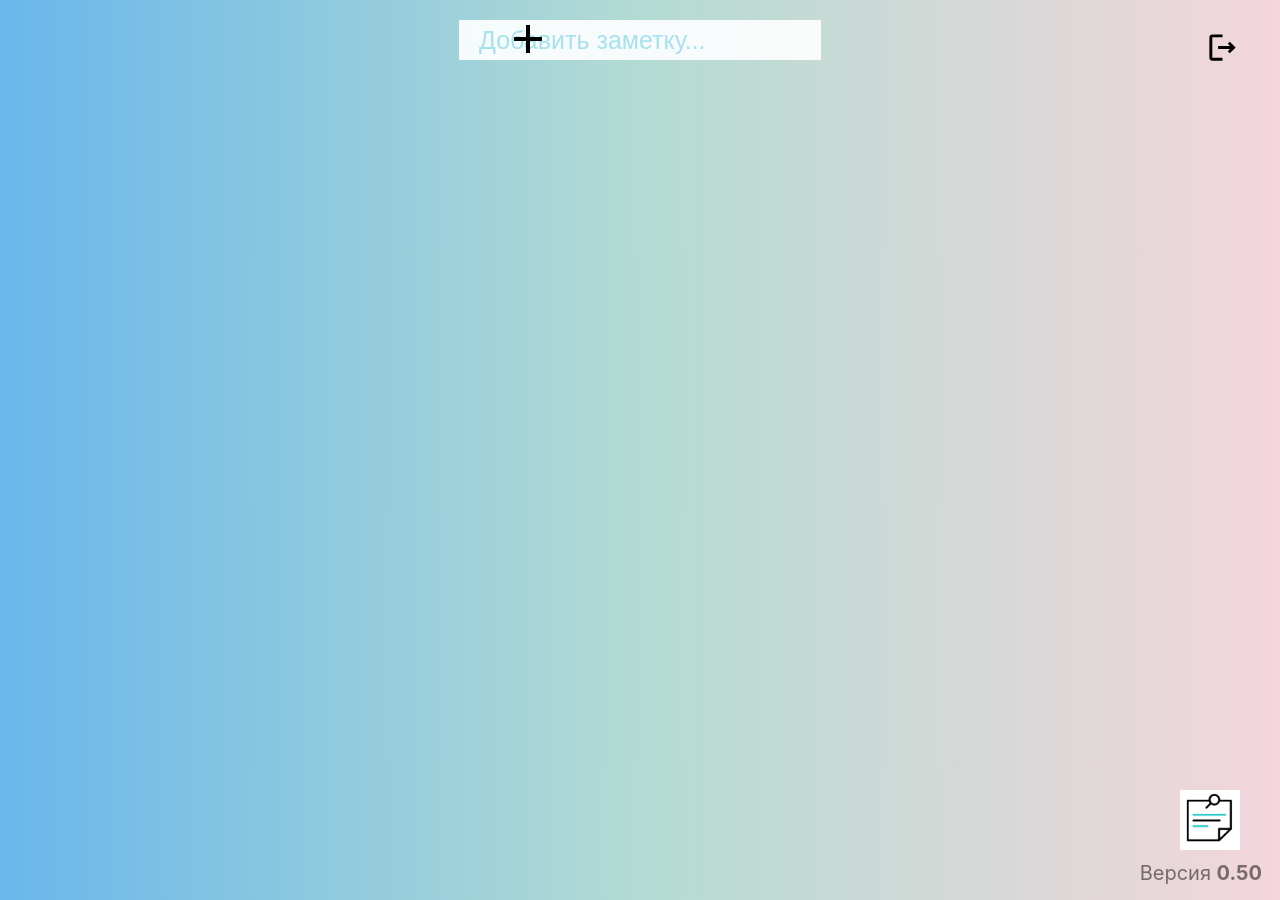
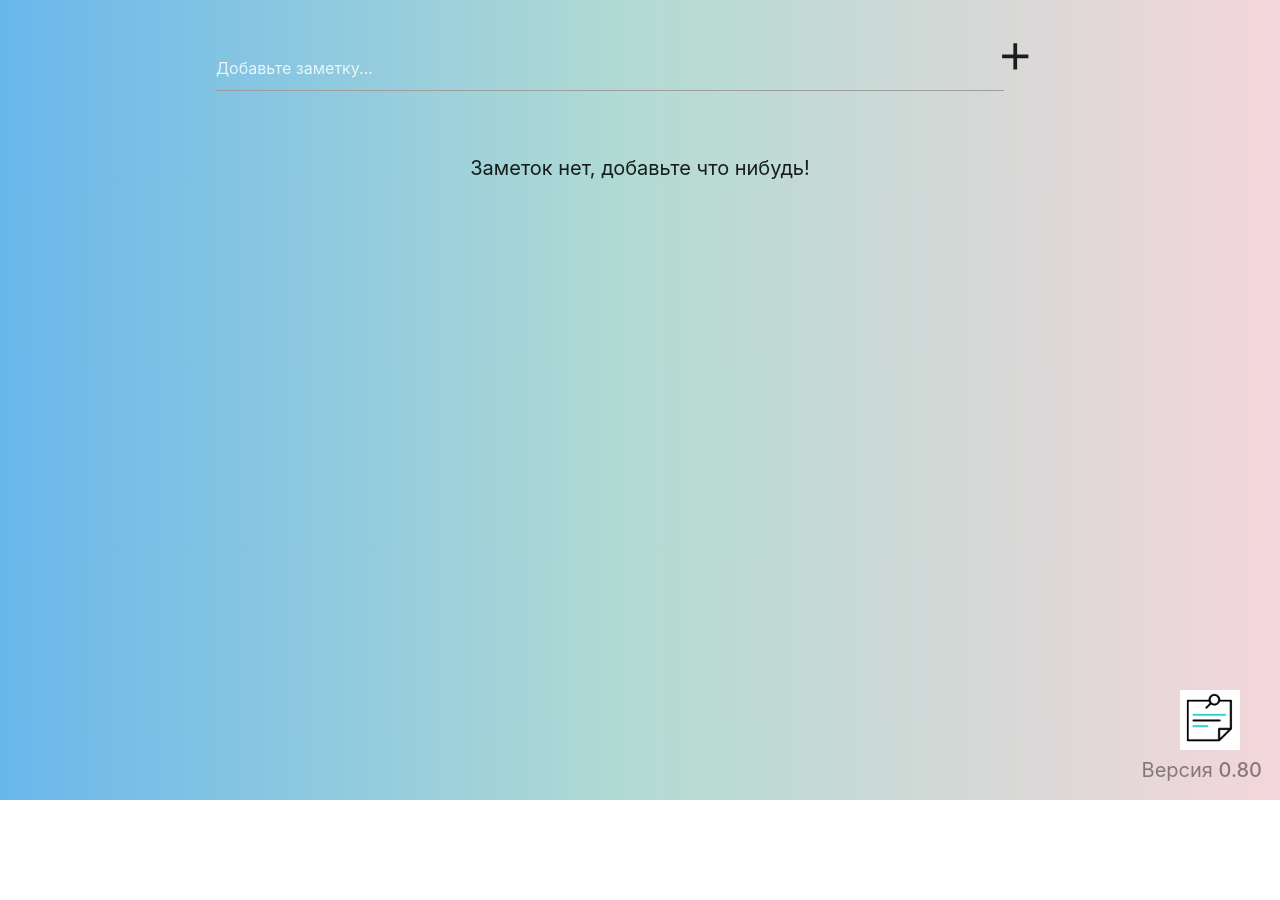
Before and after one commit to Terentiy01/notes-with-auth, a React (Create React App) app: page /notes-with-auth/homepage in a window 1280 px wide. After the commit the page ends 800 px from the top, so only its background shows below. Built offline with nearby package versions, Linux system fonts and the light colour scheme; no server answers; the database is empty; sample sign-in values are in the browser's storage.

Commit message:
change css for homepage

```diff
--- a/public/index.html
+++ b/public/index.html
@@ -9,6 +9,10 @@
       name="description"
       content="Web site created using create-react-app"
     />
+    <link
+      rel="stylesheet"
+      href="https://cdnjs.cloudflare.com/ajax/libs/materialize/1.0.0/css/materialize.min.css"
+    />
     <link rel="manifest" href="%PUBLIC_URL%/manifest.json" />
     <title>Заметки</title>
   </head>
--- a/src/components/Homepage.js
+++ b/src/components/Homepage.js
@@ -91,16 +91,36 @@ function Homepage() {
   }
 
   return (
-    <div className="homepage">
+    <>
+      <div className="container">
         <img src={photoHomepage} className="todo-homepage" />
+        <div className="wrap">
+          <div className="input-field wrap__item">
             <input
-        className="add-edit-input"
-        type="text"
-        placeholder="Добавить заметку..."
+              ref={inputRef}
+              placeholder="Добавьте заметку..."
+              className="add-edit-input wrap__input"
               value={todo}
               onChange={(e) => setTodo(e.target.value)}
-        ref={inputRef}
+              id="title"
+            ></input>
+
+            {isEdit ? (
+              <DoneIcon
+                onClick={handleEditConfirm}
+                className="add-confirm-icon"
               />
+            ) : (
+              <AddIcon onClick={writeToDatabase} className="add-confirm-icon" />
+            )}
+          </div>
+        </div>
+
+        {!todos.length && (
+          <p style={{ textAlign: 'center', fontSize: '20px' }}>
+            Заметок нет, добавьте что нибудь!
+          </p>
+        )}
 
         <TransitionGroup>
           {todos.map((todo) => {
@@ -111,49 +131,107 @@ function Homepage() {
 
             return (
               <CSSTransition key={todo.uidd} classNames={'note'} timeout={500}>
-              <div className={classes.join(' ')} key={todo.uidd}>
+                <div className={classes.join(' ')}>
                   <FileDownloadDoneIcon
                     fontSize="large"
-                  className="checkbox-button"
+                    className="change-button"
                     onClick={() => handleChanger(todo.uidd)}
                   />
-                &nbsp;
-                <p>{todo.todo}</p>
+                  <span>{todo.todo}</span>
                   <EditIcon
                     fontSize="large"
+                    onClick={() => handleUpdate(todo)}
                     className="edit-button"
-                  onClick={() => handleUpdate(todo)}
                   />
                   <DeleteForeverIcon
                     fontSize="large"
+                    onClick={() => handleDelete(todo.uidd)}
                     className="delete-button"
-                  onClick={() => handleDelete(todo.uidd)}
                   />
                 </div>
               </CSSTransition>
             )
           })}
         </TransitionGroup>
-
-      {isEdit ? (
-        <div>
-          <DoneIcon onClick={handleEditConfirm} className="add-confirm-icon" />
-        </div>
-      ) : (
-        <div>
-          <AddIcon onClick={writeToDatabase} className="add-confirm-icon" />
-        </div>
-      )}
         <LogoutOutlinedIcon
           fontSize="large"
           onClick={handleSignOut}
           className="logout-icon"
         />
-      <p className="version" style={{ textAlign: 'center', fontSize: '20px' }}>
-        Версия <strong>0.50</strong>
+        <p
+          className="version"
+          style={{ textAlign: 'center', fontSize: '20px' }}
+        >
+          Версия <strong>0.80</strong>
         </p>
       </div>
+    </>
   )
+
+  // return (
+  //   <div className="homepage">
+  //     <img src={photoHomepage} className="todo-homepage" />
+  //     <input
+  //       className="add-edit-input"
+  //       type="text"
+  //       placeholder="Добавить заметку..."
+  //       value={todo}
+  //       onChange={(e) => setTodo(e.target.value)}
+  //       ref={inputRef}
+  //     />
+
+  //     <TransitionGroup>
+  //       {todos.map((todo) => {
+  //         const classes = ['todo']
+  //         if (todo.completed) {
+  //           classes.push('done')
+  //         }
+
+  //         return (
+  //           <CSSTransition key={todo.uidd} classNames={'note'} timeout={500}>
+  //             <div className={classes.join(' ')} key={todo.uidd}>
+  //               <FileDownloadDoneIcon
+  //                 fontSize="large"
+  //                 className="checkbox-button"
+  //                 onClick={() => handleChanger(todo.uidd)}
+  //               />
+  //               &nbsp;
+  //               <p>{todo.todo}</p>
+  //               <EditIcon
+  //                 fontSize="large"
+  //                 className="edit-button"
+  //                 onClick={() => handleUpdate(todo)}
+  //               />
+  //               <DeleteForeverIcon
+  //                 fontSize="large"
+  //                 className="delete-button"
+  //                 onClick={() => handleDelete(todo.uidd)}
+  //               />
+  //             </div>
+  //           </CSSTransition>
+  //         )
+  //       })}
+  //     </TransitionGroup>
+
+  //     {isEdit ? (
+  //       <div>
+  //         <DoneIcon onClick={handleEditConfirm} className="add-confirm-icon" />
+  //       </div>
+  //     ) : (
+  //       <div>
+  //         <AddIcon onClick={writeToDatabase} className="add-confirm-icon" />
+  //       </div>
+  //     )}
+  //     <LogoutOutlinedIcon
+  //       fontSize="large"
+  //       onClick={handleSignOut}
+  //       className="logout-icon"
+  //     />
+  //     <p className="version" style={{ textAlign: 'center', fontSize: '20px' }}>
+  //       Версия <strong>0.50</strong>
+  //     </p>
+  //   </div>
+  // )
 }
 
 export default Homepage
--- a/src/styles/homepage.css
+++ b/src/styles/homepage.css
@@ -1,13 +1,12 @@
-.homepage {
+/* .homepage {
   height: 100vh;
   width: 100vw;
   background: linear-gradient(90deg, #69b7eb, #b3dbd3, #f4d6db);
   display: flex;
   align-items: center;
-  /* justify-content: center; */
+  justify-content: center;
   flex-direction: column;
   position: relative;
-  padding-top: 100px;
 }
 
 .homepage .version {
@@ -15,6 +14,13 @@
   bottom: 15px;
   right: 18px;
   opacity: 0.5;
+}
+
+.todo-homepage {
+  height: 60px;
+  position: absolute;
+  right: 40px;
+  bottom: 50px;
 }
 
 .add-edit-input {
@@ -59,12 +65,12 @@
   padding-top: 4px;
   transition-duration: 0.5s;
   transition-property: all;
-  width: 750px;
+  width: 650px;
   word-break: break-word;
 }
 
 .todo.done > p {
-  width: 600px;
+  width: 650px;
   background-color: rgb(252, 251, 251);
   font-size: 25px;
   padding-left: 20px;
@@ -121,13 +127,6 @@
   color: rgba(78, 195, 224, 0.473);
 }
 
-.todo-homepage {
-  height: 60px;
-  position: absolute;
-  right: 40px;
-  bottom: 50px;
-}
-
 .note-exit-active {
   animation: note 500ms ease-out forwards;
 }
@@ -150,4 +149,165 @@
     opacity: 0;
     transform: translateX(-200px);
   }
+} */
+
+body {
+  background: linear-gradient(90deg, #69b7eb, #b3dbd3, #f4d6db);
 }
+
+.wrap {
+  width: 100%;
+  padding: 24px;
+  margin-bottom: 40px;
+  padding-top: 30px;
+}
+
+.wrap__item input {
+  padding-right: 10px;
+}
+
+.wrap__item input {
+  float: left;
+  width: calc(100% - 70px);
+}
+
+.add-edit-input {
+  top: 40px;
+  outline: none;
+  border: none;
+  height: 30px;
+  font-size: 25px;
+  padding: 5px 20px;
+}
+
+::placeholder {
+  /* color: rgb(78, 224, 85); */
+  color: rgba(255, 255, 255, 0.829);
+}
+
+.todo {
+  /* margin-top: 20px; */
+  display: flex;
+  align-items: center;
+  justify-content: center;
+  margin-bottom: 15px;
+}
+
+.todo > span {
+  width: 900px;
+  background-color: rgb(252, 251, 251);
+  font-size: 25px;
+  padding-left: 20px;
+  padding-right: 20px;
+  padding-top: 4px;
+  box-shadow: 0px 0px 5px #607d8b;
+  word-break: break-word;
+  align-items: center;
+  display: flex;
+  transition-property: all;
+  transition-duration: 0.5s;
+}
+
+.todo.done > span {
+  width: 900px;
+  background-color: rgb(252, 251, 251);
+  font-size: 25px;
+  padding-left: 20px;
+  padding-right: 20px;
+  padding-top: 4px;
+  box-shadow: 0px 0px 5px #607d8b;
+  word-break: break-word;
+  align-items: center;
+  display: flex;
+  transition-property: all;
+  transition-duration: 0.5s;
+  background: rgb(214, 205, 205);
+  color: rgb(143, 142, 142);
+  text-decoration: line-through;
+}
+
+.add-confirm-icon {
+  transform: scale(2);
+  cursor: pointer;
+}
+
+.edit-button,
+.delete-button {
+  cursor: pointer;
+  margin-left: 18px;
+}
+
+.change-button {
+  margin-right: 18px;
+  cursor: pointer;
+}
+
+.logout-icon {
+  cursor: pointer;
+  position: absolute;
+  top: 10px;
+  right: 20px;
+  padding: 20px;
+  /* background-color: red; */
+}
+
+.logout-icon:hover {
+  background-color: rgba(184, 175, 175, 0.452);
+  transform: scale(1.3);
+}
+
+.add-confirm-icon:hover {
+  cursor: pointer;
+  transform: scale(2.4);
+}
+
+.edit-button:hover,
+.delete-button:hover {
+  cursor: pointer;
+  margin-left: 18px;
+  transform: scale(1.3);
+}
+
+.change-button:hover {
+  margin-right: 18px;
+  cursor: pointer;
+  transform: scale(1.4);
+}
+
+.note-exit-active {
+  animation: note 500ms ease-out forwards;
+}
+
+.note-enter-active {
+  animation: note 500ms ease-in alternate-reverse;
+}
+
+.todo-homepage {
+  height: 60px;
+  position: absolute;
+  right: 40px;
+  bottom: 50px;
+}
+
+.version {
+  position: absolute;
+  bottom: 15px;
+  right: 18px;
+  opacity: 0.5;
+}
+
+@keyframes note {
+  0% {
+    transform: translateX(0);
+  }
+
+  30% {
+    opacity: 0.7;
+    transform: translateX(30px);
+  }
+
+  100% {
+    opacity: 0;
+    transform: translateX(-200px);
+  }
+}
```
Lines whose indentation alone changed are shown as unchanged.
